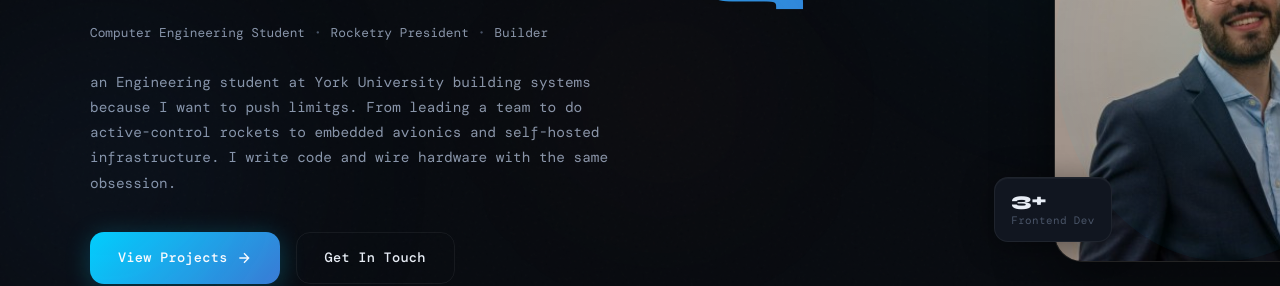
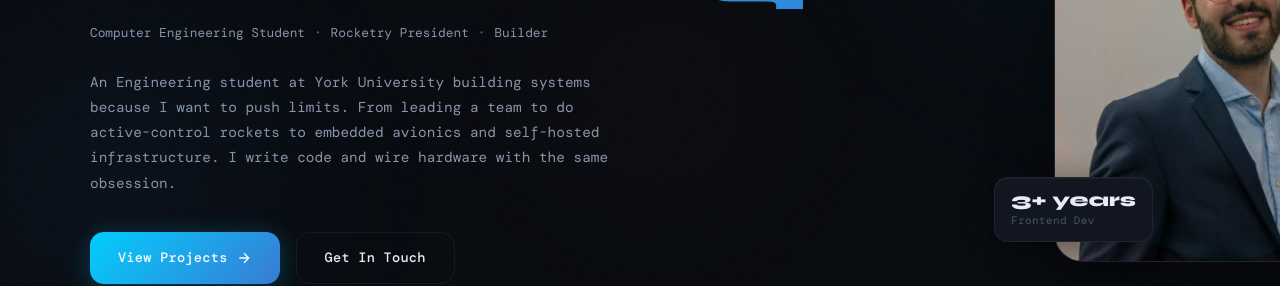
Before and after one commit to idoshakarghi/portfoliowebsite, a React (Vite) app: page / in a window 1280 px wide. Shown: the part 368-654 px from the top of the page. Built offline with nearby package versions, Linux system fonts and the light colour scheme; a web font is replaced by a local one.

Commit message:
Fix LinkedIn link

```diff
--- a/src/components/Hero.jsx
+++ b/src/components/Hero.jsx
@@ -51,7 +51,7 @@ export default function Hero() {
             animate={{ opacity: 1, y: 0 }}
             transition={{ delay: 0.65, duration: 0.6 }}
           >
-            an Engineering student at York University building systems because I want to push limitgs.
+            An Engineering student at York University building systems because I want to push limits.
             From leading a team to do active-control rockets to embedded avionics and self-hosted infrastructure.
             I write code and wire hardware with the same obsession.
           </motion.p>
@@ -128,7 +128,7 @@ export default function Hero() {
             <span className="hero__stat-label">Arbalest President</span>
           </div>
           <div className="hero__stat-card hero__stat-card--3">
-            <span className="hero__stat-value">3+</span>
+            <span className="hero__stat-value">3+ years</span>
             <span className="hero__stat-label">Frontend Dev</span>
           </div>
         </motion.div>
```
